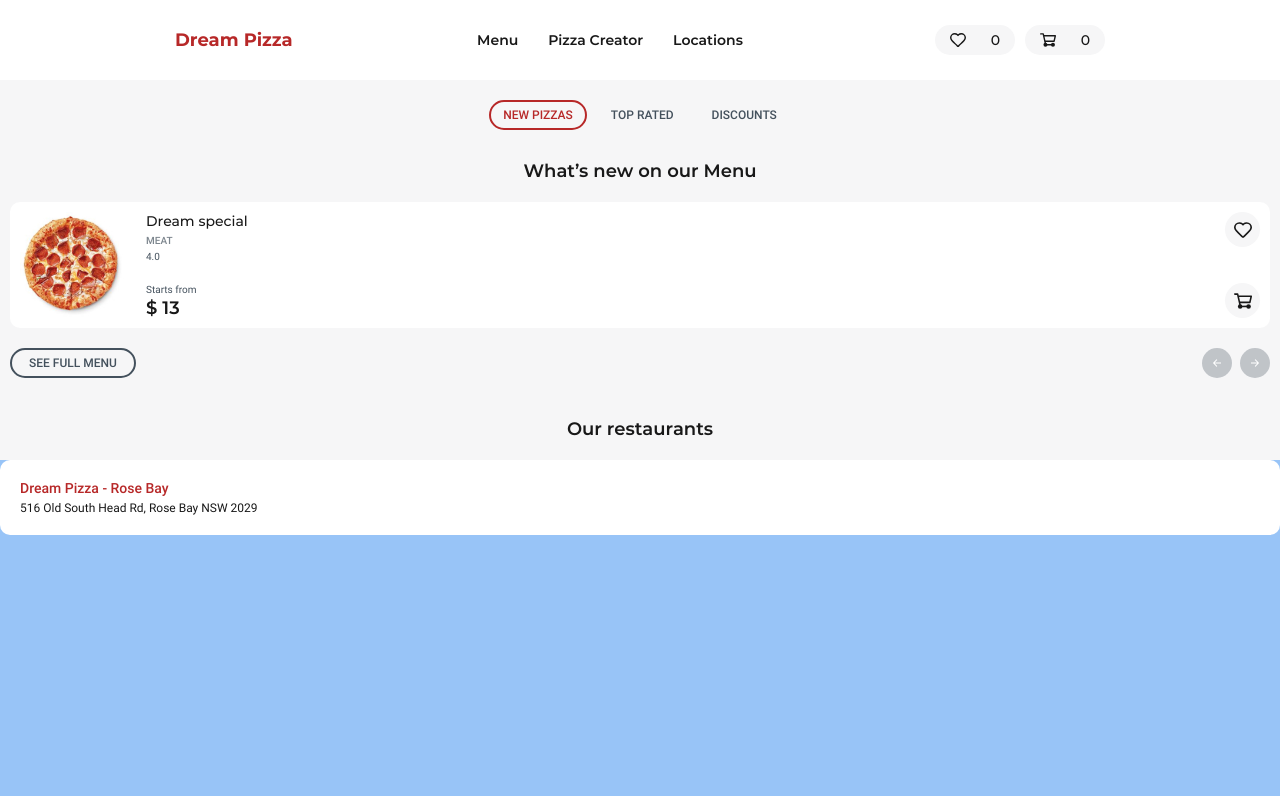
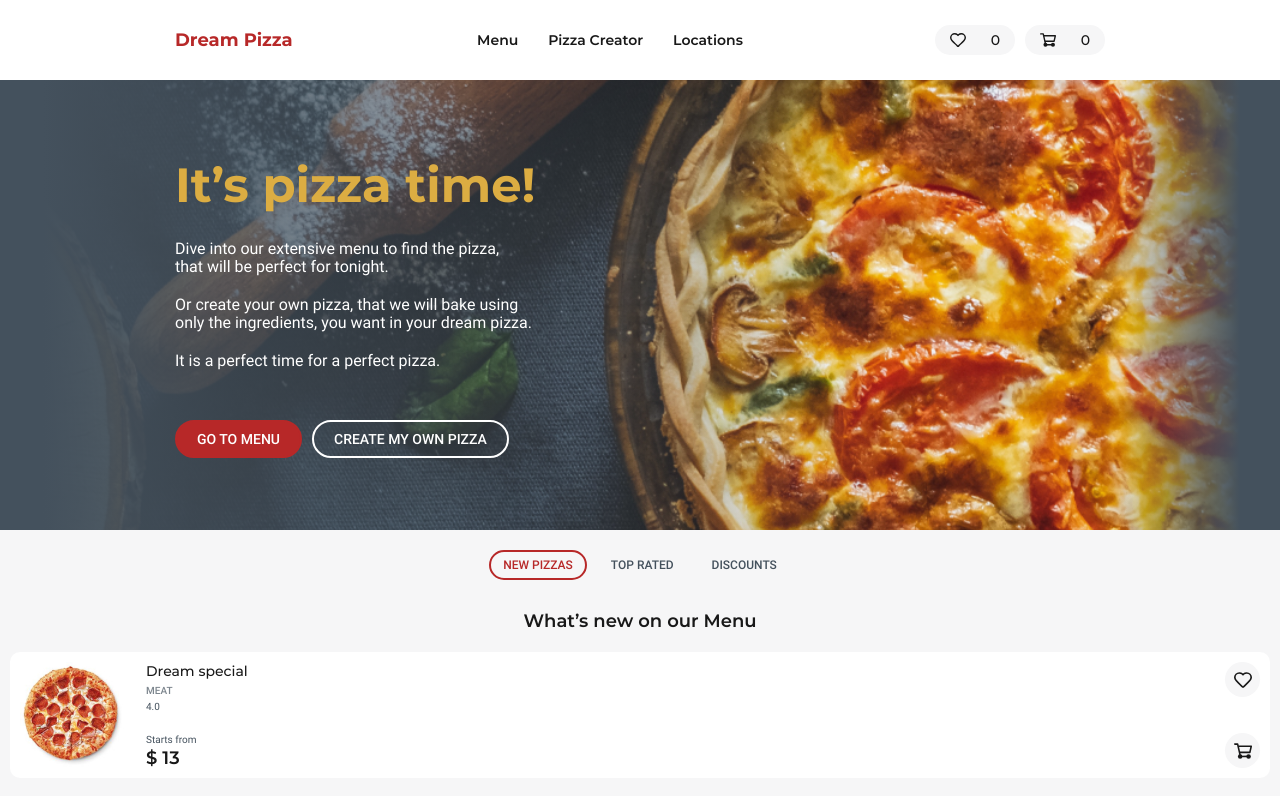
Before and after one commit to truefiesta/dream-pizza, a React app: page / in a window 1280 px wide. Shown: the top 796 px of the page. Built offline with nearby package versions, Linux system fonts and the light colour scheme.

Commit message:
Add hero styles and images

```diff
--- /dev/null
+++ b/src/components/hero/hero.css
@@ -0,0 +1,158 @@
+@media (min-width: 320px) {
+  .hero {
+    display: none;
+  }
+}
+
+@media (min-width: 600px) {
+  .hero {
+    display: block;
+    width: 100%;
+    height: 350px;
+
+    background-color: var(--full-dark-gray);
+  }
+
+  .hero-image {
+    min-height: 350px;
+    background-image: url(../../assets/img/hero-tablet.jpg);
+    background-repeat: no-repeat;
+    background-position: right center;
+    background-size: cover;
+    background-color: var(--full-dark-gray);
+  }
+
+  .hero-details-wrapper {
+    background: linear-gradient(
+      90deg,
+      #44515d 0.25%,
+      rgba(68, 81, 93, 0) 70%,
+      rgba(68, 81, 93, 0) 90%,
+      #44515d 100%
+    );
+  }
+
+  .hero-details-content {
+    padding-left: 10px;
+    height: 350px;
+    width: 60%;
+    overflow: hidden;
+  }
+
+  .hero-title {
+    margin: 0;
+    padding: 0;
+    margin-top: 40px;
+    margin-bottom: 30px;
+
+    font-family: "Montserrat", sans-serif;
+    font-weight: 700;
+    font-size: 36px;
+    line-height: 50px;
+    color: var(--basic-yellow);
+  }
+
+  .hero-text {
+    margin: 0;
+    margin-bottom: 10px;
+    padding: 0;
+
+    font-family: "Roboto", Arial, Helvetica, sans-serif;
+    font-weight: 400;
+    font-size: 14px;
+    line-height: 16px;
+    color: var(--basic-white);
+  }
+
+  .hero-text:last-of-type {
+    margin-bottom: 40px;
+  }
+
+  .hero-links-list {
+    list-style: none;
+    padding: 0;
+    margin: 0;
+
+    display: flex;
+  }
+
+  .hero-links-list li {
+    margin-right: 10px;
+  }
+
+  .hero-links-list li:last-child {
+    margin-right: 0;
+  }
+
+  .hero-link {
+    display: block;
+    padding: 10px 20px;
+    border: 2px solid var(--basic-white);
+    border-radius: 20px;
+
+    font-family: "Roboto", Arial, Helvetica, sans-serif;
+    font-weight: 500;
+    font-size: 14px;
+    line-height: 14px;
+    text-transform: uppercase;
+    text-decoration: none;
+    color: var(--basic-white);
+  }
+
+  .hero-link:hover,
+  .hero-link:focus {
+    color: var(--basic-red);
+    border-color: var(--basic-red);
+  }
+
+  .hero-link-main {
+    background-color: var(--basic-red);
+    border-color: var(--basic-red);
+  }
+
+  .hero-link-main:hover,
+  .hero-link-main:focus {
+    color: var(--basic-white);
+    background-color: var(--dark-red);
+    border-color: var(--dark-red);
+  }
+}
+
+@media (min-width: 1000px) {
+  .hero {
+    height: 450px;
+  }
+
+  .hero-image {
+    margin: 0 auto;
+    min-height: 450px;
+    max-width: 1200px;
+    background-image: url(../../assets/img/hero-desktop.jpg);
+  }
+
+  .hero-details-content {
+    padding: 0;
+    height: 450px;
+  }
+
+  .hero-details {
+    margin: 0 auto;
+    width: 930px;
+  }
+
+  .hero-title {
+    margin-top: 80px;
+    font-size: 48px;
+    line-height: 50px;
+  }
+
+  .hero-text {
+    margin-bottom: 20px;
+    font-size: 16px;
+    line-height: 18px;
+  }
+
+  .hero-text:last-of-type {
+    margin-bottom: 50px;
+  }
+}
--- /dev/null
+++ b/src/components/hero/hero.jsx
@@ -0,0 +1,46 @@
+import React from "react";
+import "./hero.css";
+
+const Hero = () => {
+  return (
+    <section className="hero">
+      <div className="hero-image">
+        <div className="hero-details-wrapper">
+          <div className="hero-details">
+            <div className="hero-details-content">
+              <h2 className="hero-title">It’s pizza time!</h2>
+              <p className="hero-text">
+                Dive into our extensive menu to find the pizza,
+                <br />
+                that will be perfect for tonight.
+              </p>
+              <p className="hero-text">
+                Or create your own pizza, that we will bake using
+                <br />
+                only the ingredients, you want in your dream pizza.
+              </p>
+              <p className="hero-text">
+                It is a perfect time for a perfect pizza.
+              </p>
+              <ul className="hero-links-list">
+                <li>
+                  <a className="hero-link hero-link-main" href="">
+                    Go to Menu
+                    {/* Choose from the Menu */}
+                  </a>
+                </li>
+                <li>
+                  <a className="hero-link" href="">
+                    Create my own Pizza
+                  </a>
+                </li>
+              </ul>
+            </div>
+          </div>
+        </div>
+      </div>
+    </section>
+  );
+};
+
+export default Hero;
--- a/src/pages/home.jsx
+++ b/src/pages/home.jsx
@@ -6,14 +6,16 @@ import CardsList from "../components/cards-list/cards-list.jsx";
 import ButtonFullMenu from "../components/button-full-menu/button-full-menu.jsx";
 import PrevNextControls from "../components/prev-next-controls/prev-next-controls.jsx";
 import Map from "../components/map/map.jsx";
+import Hero from "../components/hero/hero.jsx";
 
 const Home = () => {
   return (
     <>
       <Header />
       <main>
+        <h1 className="visually-hidden">Welcome to Dream Pizza</h1>
+        <Hero />
         <div className="wrapper menu-container">
-          <h1 className="visually-hidden">Welcome to Dream Pizza</h1>
           {/* TABS ?  */}
           <ButtonFullMenu />
           <Sort />
```
Also changed, not shown: src/assets/img/hero-tablet.jpg (added).
